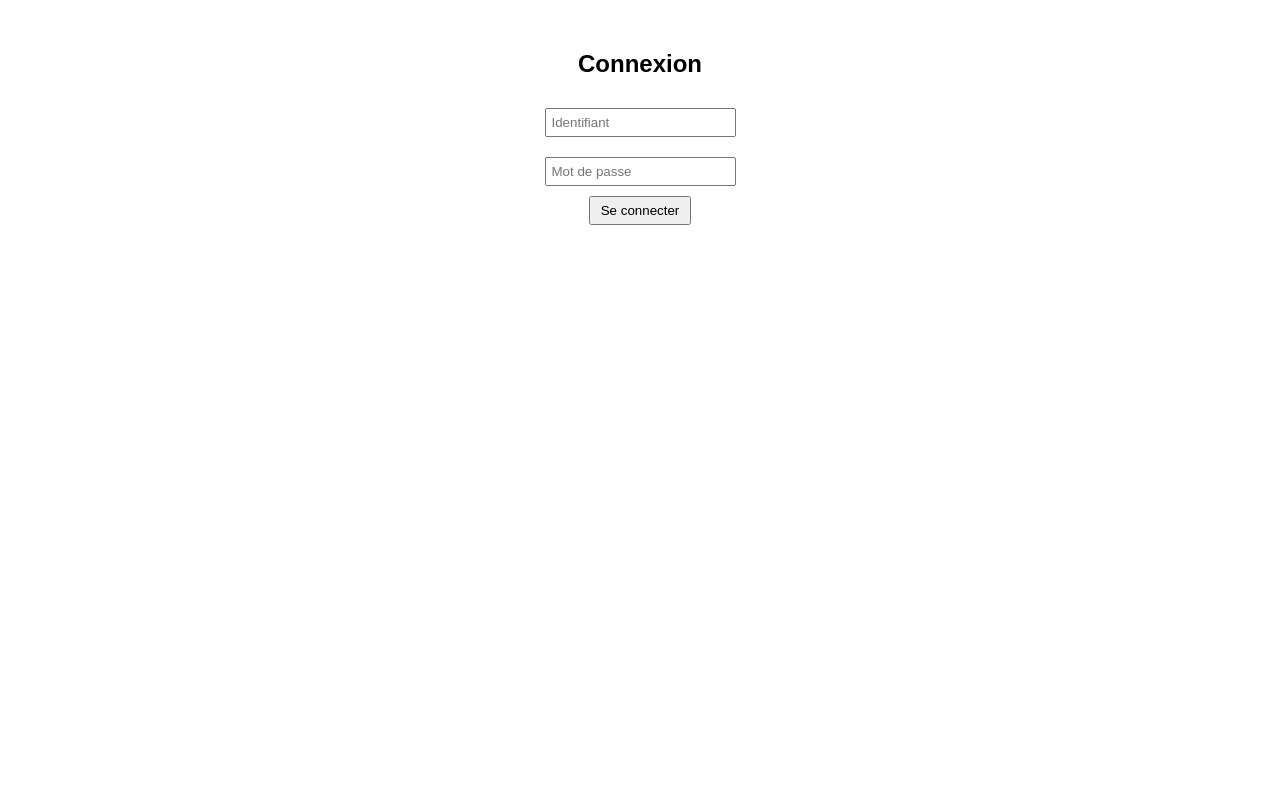
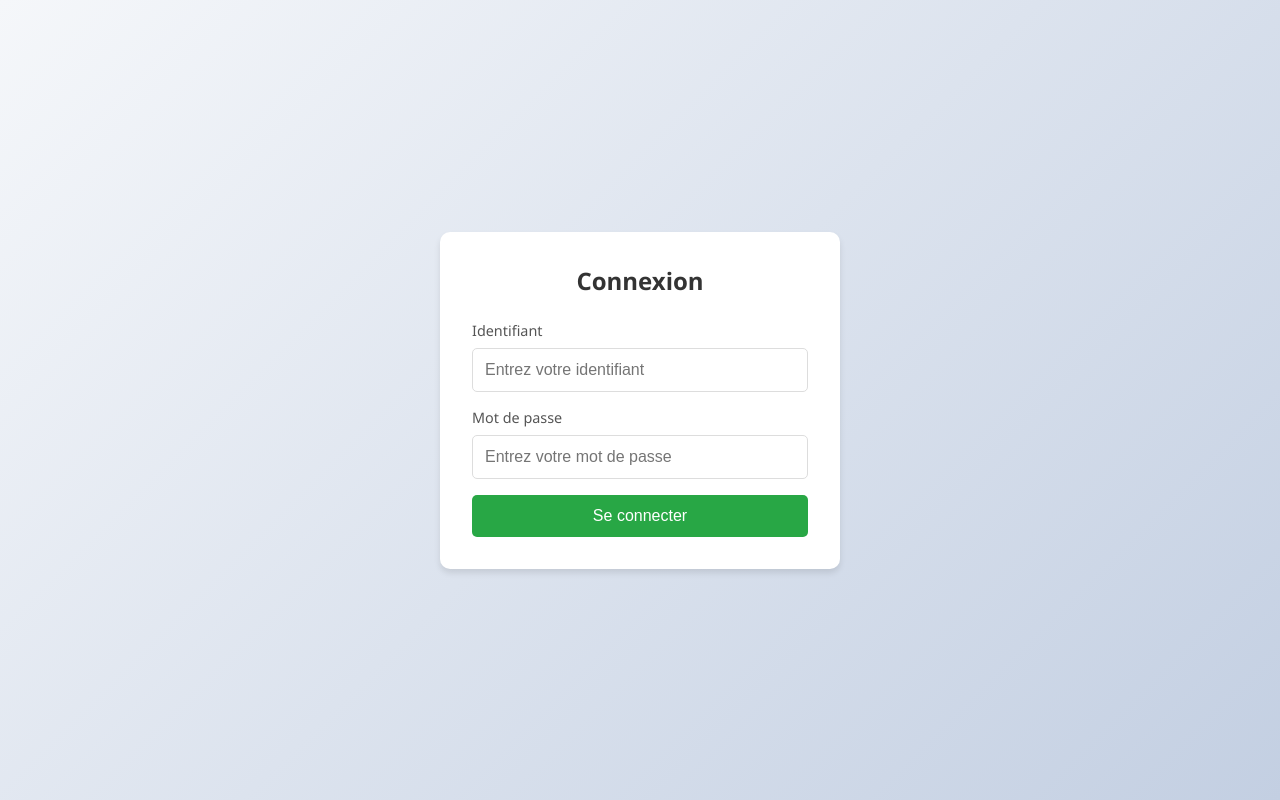
Before and after one commit to lenixras/affichage_base_sur_interface_flask, a Flask app: page / in a window 1280 px wide. Run offline with Flask 3, Linux system fonts and the light colour scheme.

Commit message:
Update login.html

```diff
--- a/templates/login.html
+++ b/templates/login.html
@@ -1,19 +1,119 @@
 <!DOCTYPE html>
-<html>
+<html lang="fr">
 <head>
-    <title>Login</title>
+    <meta charset="UTF-8">
+    <meta name="viewport" content="width=device-width, initial-scale=1.0">
+    <meta name="description" content="Page de connexion sécurisée">
+    <title>Connexion - STX2</title>
     <style>
-        body { font-family: Arial, sans-serif; text-align: center; margin-top: 50px; }
-        input { margin: 10px; padding: 5px; }
-        button { padding: 5px 10px; }
+        * {
+            box-sizing: border-box;
+            margin: 0;
+            padding: 0;
+        }
+
+        body {
+            font-family: 'Segoe UI', Arial, sans-serif;
+            display: flex;
+            justify-content: center;
+            align-items: center;
+            min-height: 100vh;
+            background: linear-gradient(135deg, #f5f7fa 0%, #c3cfe2 100%);
+        }
+
+        .login-container {
+            background: white;
+            padding: 2rem;
+            border-radius: 10px;
+            box-shadow: 0 4px 6px rgba(0, 0, 0, 0.1);
+            width: 100%;
+            max-width: 400px;
+        }
+
+        h2 {
+            color: #333;
+            margin-bottom: 1.5rem;
+            text-align: center;
+        }
+
+        .form-group {
+            margin-bottom: 1rem;
+        }
+
+        label {
+            display: block;
+            margin-bottom: 0.5rem;
+            color: #555;
+            font-size: 0.9rem;
+        }
+
+        input {
+            width: 100%;
+            padding: 0.75rem;
+            border: 1px solid #ddd;
+            border-radius: 5px;
+            font-size: 1rem;
+            transition: border-color 0.3s;
+        }
+
+        input:focus {
+            outline: none;
+            border-color: #28a745;
+            box-shadow: 0 0 5px rgba(40,167,69,0.3);
+        }
+
+        button {
+            width: 100%;
+            padding: 0.75rem;
+            background: #28a745;
+            border: none;
+            border-radius: 5px;
+            color: white;
+            font-size: 1rem;
+            cursor: pointer;
+            transition: background 0.3s;
+        }
+
+        button:hover {
+            background: #218838;
+        }
+
+        @media (max-width: 480px) {
+            .login-container {
+                margin: 1rem;
+                padding: 1.5rem;
+            }
+        }
     </style>
 </head>
 <body>
-    <h2>Connexion</h2>
-    <form method="POST">
-        <input type="text" name="username" placeholder="Identifiant" required><br>
-        <input type="password" name="password" placeholder="Mot de passe" required><br>
-        <button type="submit">Se connecter</button>
-    </form>
+    <div class="login-container">
+        <h2>Connexion</h2>
+        <form method="POST" autocomplete="off">
+            <div class="form-group">
+                <label for="username">Identifiant</label>
+                <input
+                    type="text"
+                    id="username"
+                    name="username"
+                    placeholder="Entrez votre identifiant"
+                    required
+                    aria-required="true"
+                >
+            </div>
+            <div class="form-group">
+                <label for="password">Mot de passe</label>
+                <input
+                    type="password"
+                    id="password"
+                    name="password"
+                    placeholder="Entrez votre mot de passe"
+                    required
+                    aria-required="true"
+                >
+            </div>
+            <button type="submit">Se connecter</button>
+        </form>
+    </div>
 </body>
 </html>
```
